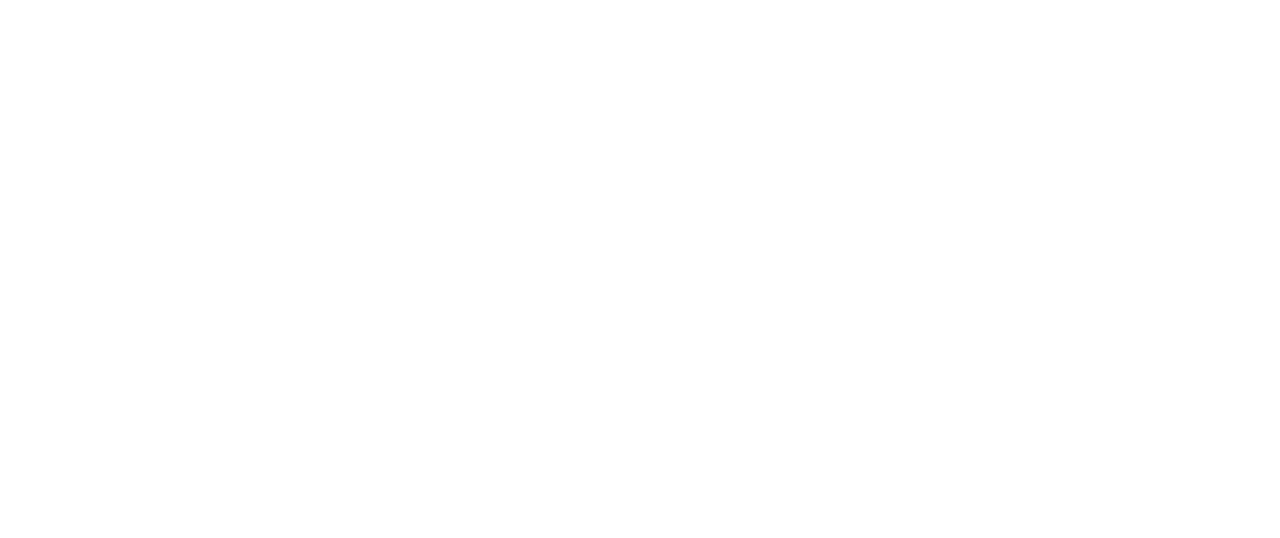
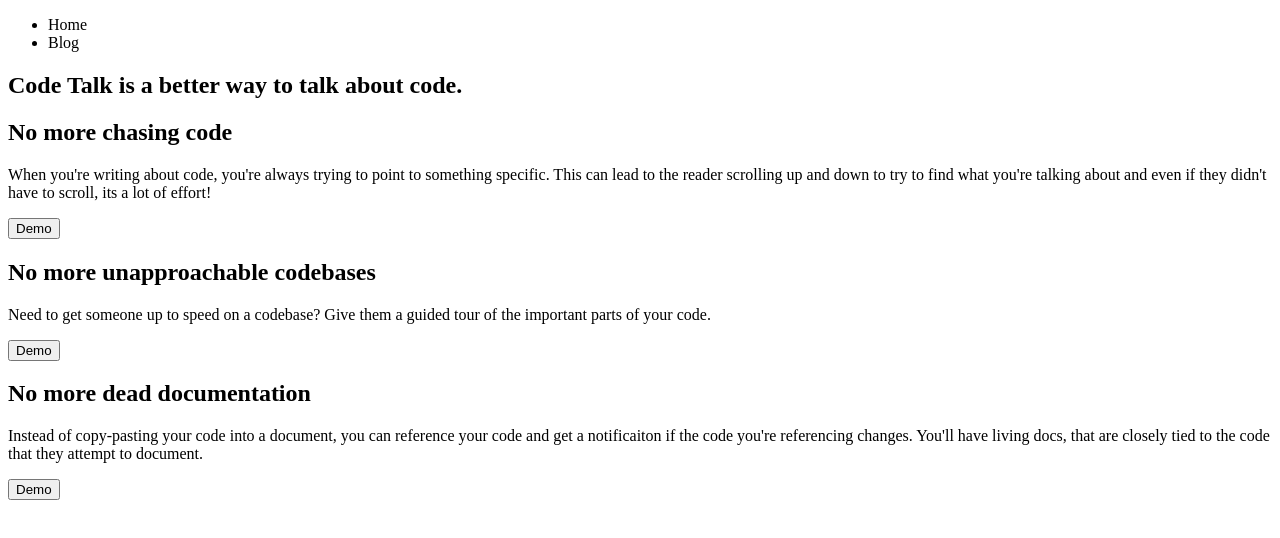
Before and after one commit to kmdupr33/codetalk, a plain HTML site: page index.html in a window 1280 px wide. Drawn offline with Linux system fonts and the light colour scheme.

Commit message:
First draft of landing page copy

```diff
--- a/index.html
+++ b/index.html
@@ -5,6 +5,33 @@
     <title>Code Talk</title>
   </head>
   <body>
-
+    <header>
+      <nav>
+        <ul>
+          <li>Home</li>
+          <li>Blog</li>
+        </ul>
+      </nav>
+    </header>
+		<section>
+			<h1>Code Talk is a better way to talk about code.</h1>
+		</section>
+    <section>
+      <h1>No more chasing code</h1>
+			<p>When you're writing about code, you're always trying to point to something specific. This can lead to the reader scrolling up and down to try to find what you're talking about and even if they didn't have to scroll, its a lot of effort!</p>
+			<button>Demo</button>
+    </section>
+    <section>
+      <h1>No more unapproachable codebases</h1>
+      <p>Need to get someone up to speed on a codebase? Give them a guided tour of the important parts of your code.</p>
+			<button>Demo</button>
+    </section>
+    <section>
+      <h1>No more dead documentation</h1>
+			<p>Instead of copy-pasting your code into a document, you can reference your code and get a notificaiton if the code you're referencing changes. You'll have living docs, that are closely tied to the code that they attempt to document.</p>
+			<button>Demo</button>
+    </section>
+    <footer>
+    </footer>
   </body>
 </html>
```
